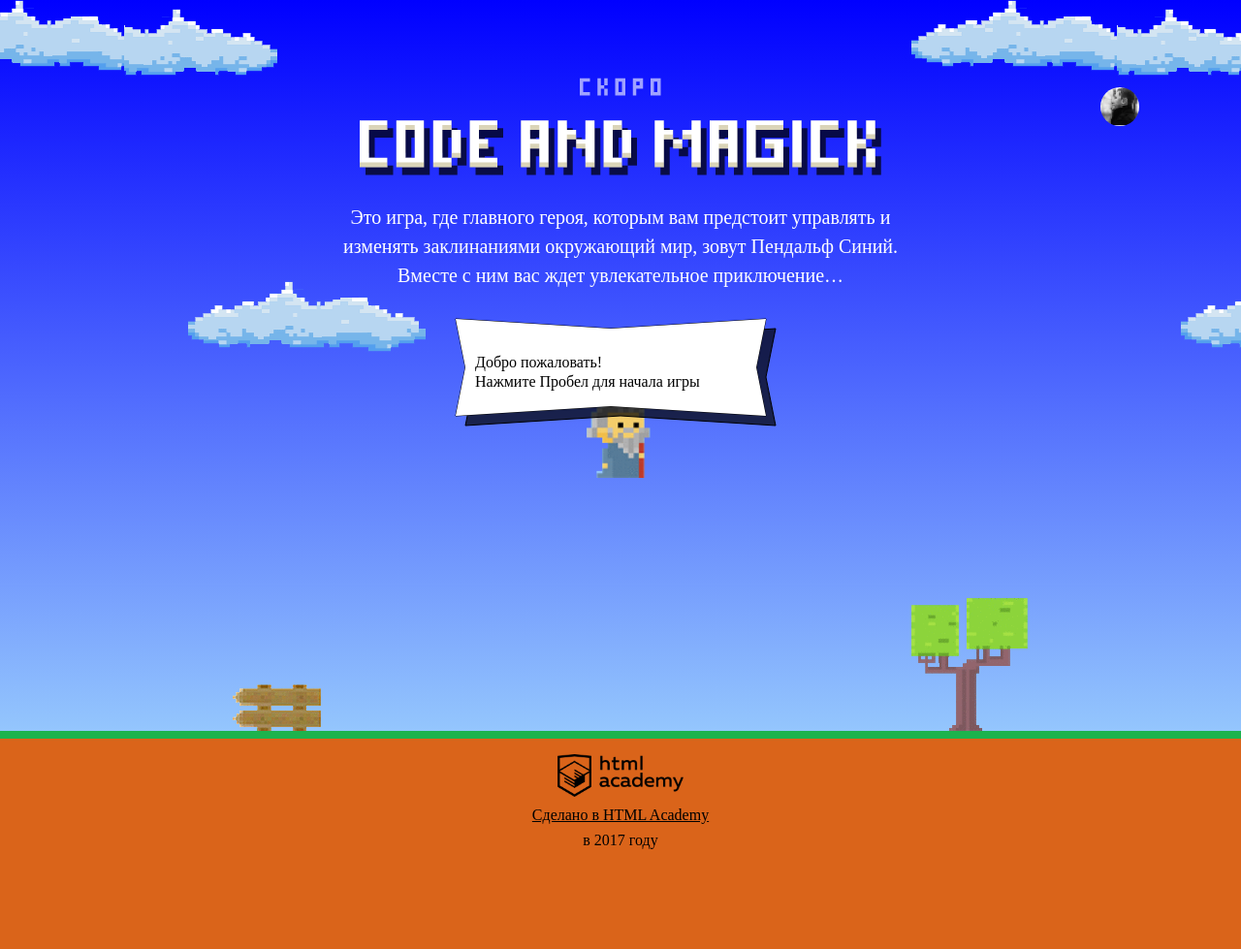
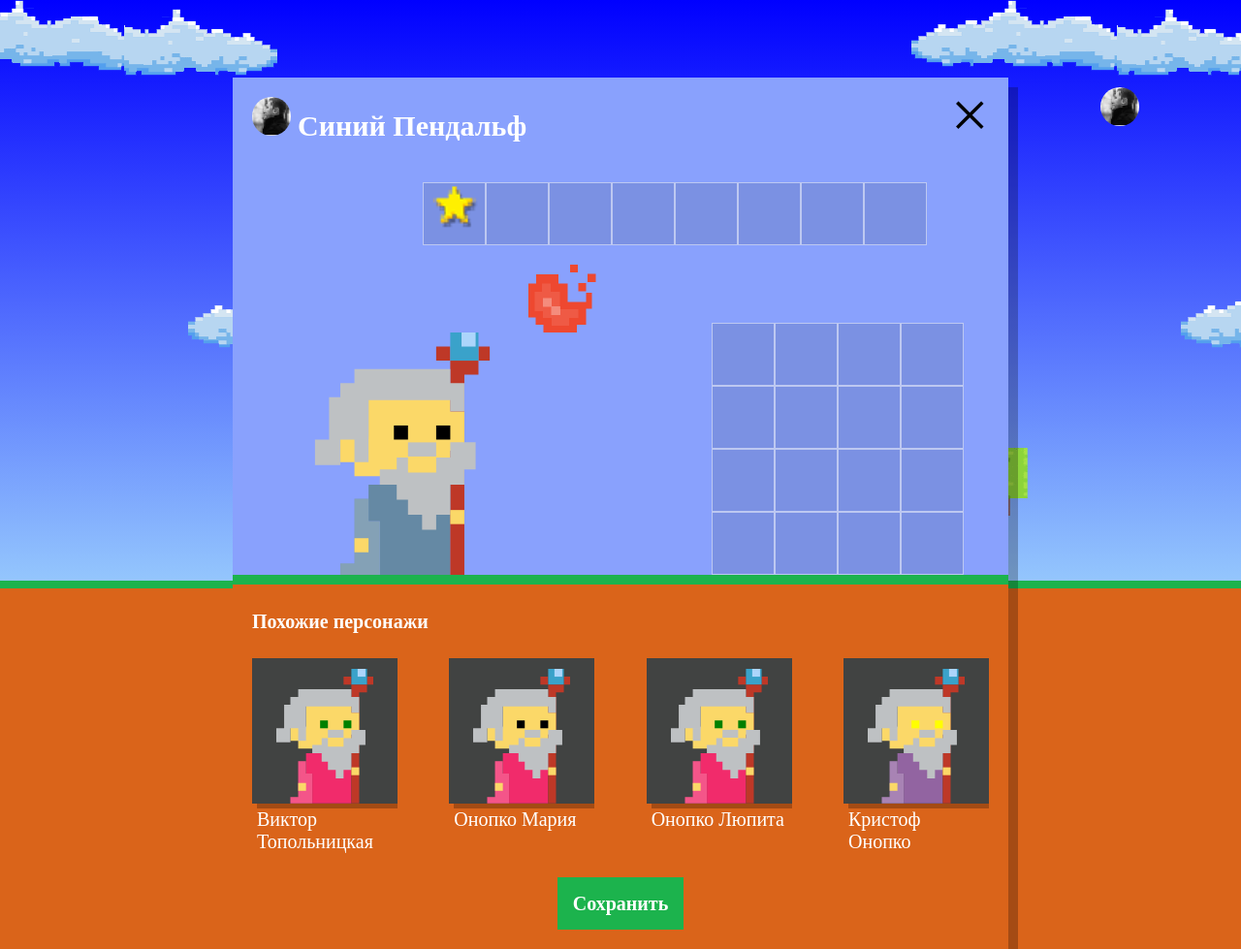
Before and after one commit to AlisaSelezneva/1099671-code-and-magick-19, a website: page index.html in a window 1280 px wide. Shown: the whole page at 97% size. Before the commit the page ends 899 px from the top, so only its background shows below. Drawn offline with Linux system fonts and the light colour scheme; a web font is replaced by a local one.

Commit message:
Правки по прошлому заданию

```diff
--- a/index.html
+++ b/index.html
@@ -61,7 +61,6 @@
   </p>
 
   <div class="demo"></div>
-  <canvas id="canvas"></canvas>
   <div class="setup-open">
     <img src="./img/user-1.jpg" class="setup-open-icon">
   </div>
@@ -205,5 +204,7 @@
 
 </script>
 <script src="js/game.js"></script>
+<script src="js/stat.js"></script>
+<script src="js/setup.js"></script>
 </body>
 </html>
```
